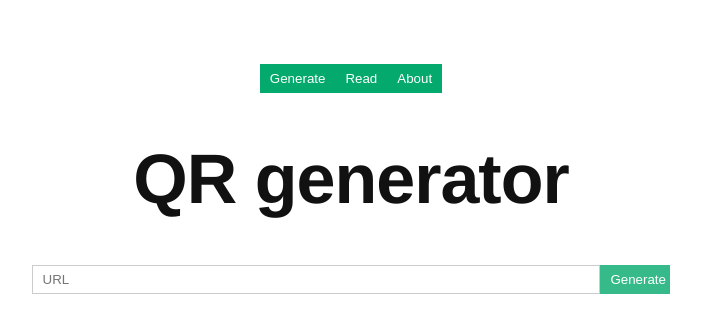
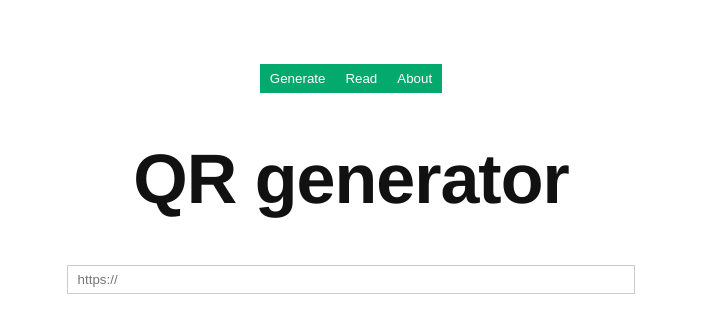
Before and after one commit to yutive/QR-generator, a Vue app: page / in a window 1280 px wide. Shown: the top 332 px of the page, without its empty margins (289-990 px from the left). Built offline with nearby package versions, Linux system fonts and the light colour scheme.

Commit message:
made Generate Page cleaner

```diff
--- a/src/components/URL.vue
+++ b/src/components/URL.vue
@@ -7,12 +7,8 @@
         v-model="url"
         @keydown.enter="createQR()"
         @input="createQR()"
-        placeholder="URL"
+        placeholder="https://"
     />
-    <button @click="createQR()" :disabled="!url">
-      Generate
-    </button>
-
     <div>
       <img :src=picture width="250px" alt="QR-code picture" v-if="Boolean(picture)">
     </div>
```
